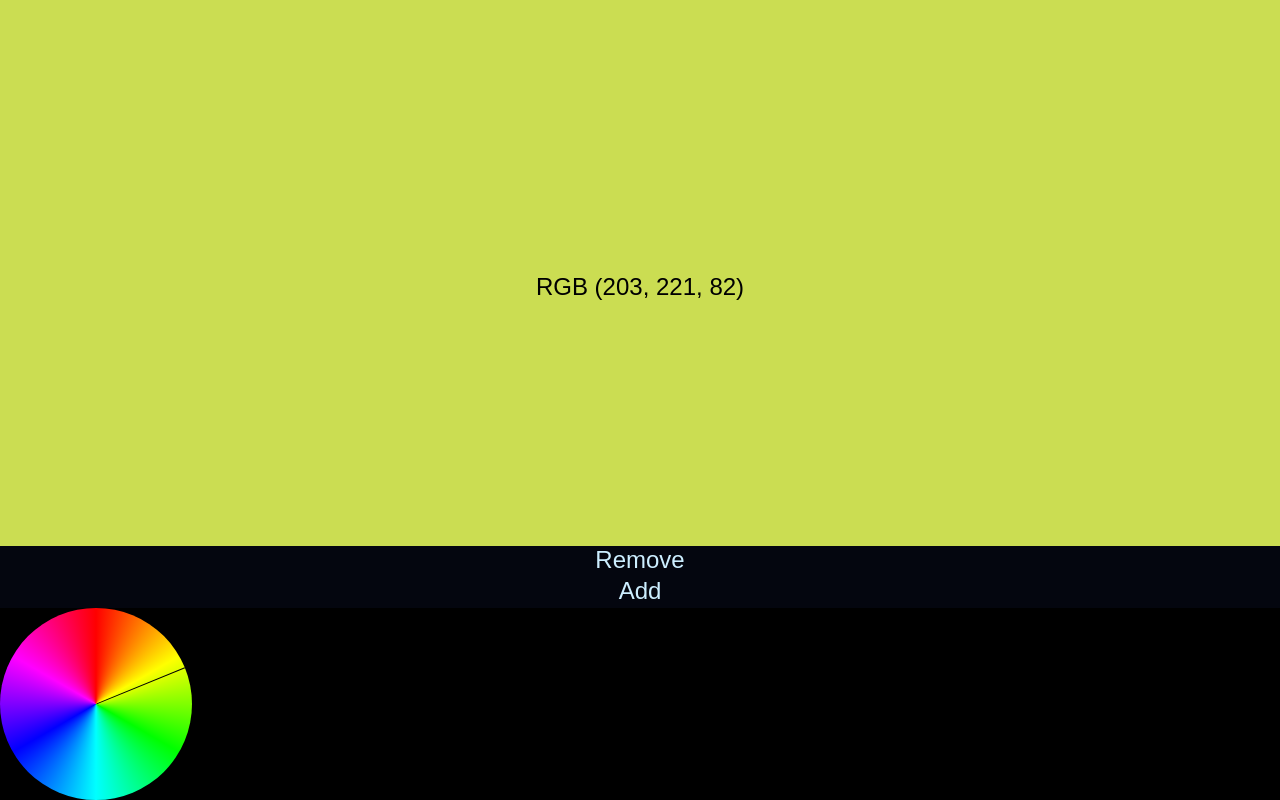
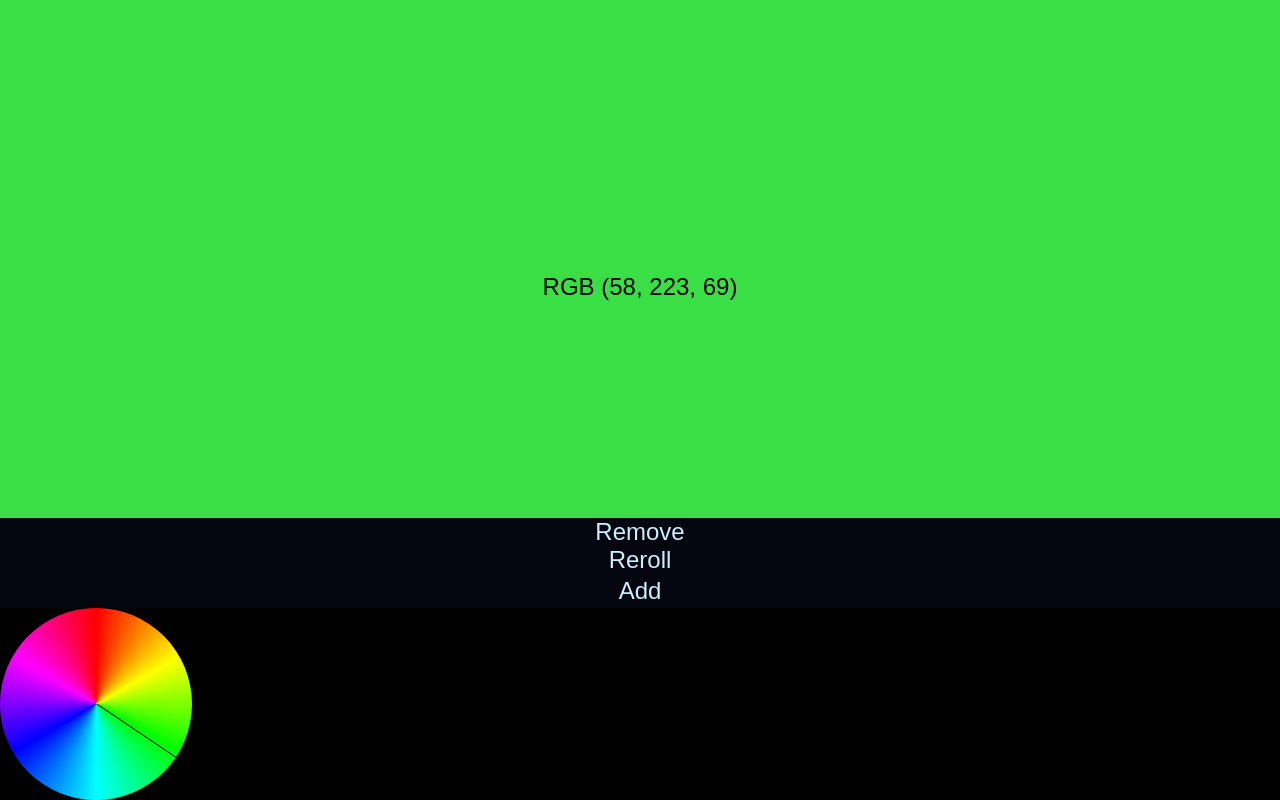
Before and after one commit to soryy708/Palette, a React app: page / in a window 1280 px wide. Both pictures are taken after a click on the button "Add". Built offline with nearby package versions, Linux system fonts and the light colour scheme.

Commit message:
Impl rerolling colors

```diff
--- a/src/app/index.tsx
+++ b/src/app/index.tsx
@@ -4,20 +4,47 @@ import ColorWheel from './wheel';
 import { Color } from './color';
 
 const App: React.FunctionComponent = () => {
-    const [colors, setColors] = useState<Color[]>([]);
+    const [stripes, setStripes] = useState<{color: Color, id: any}[]>([]);
+
+    const generateId = (() => {
+        let autoInc = 0;
+        return () => autoInc++;
+    })();
+    const getRandomColor = (): Color => ({
+        r: Math.floor(Math.random() * 255),
+        g: Math.floor(Math.random() * 255),
+        b: Math.floor(Math.random() * 255),
+    });
 
     return <div className="page flexColumn">
         <div className="pageTop flexColumn">
             <Stripes
-                items={colors}
+                items={stripes}
                 onRemove={itemIndex => {
-                    const item = colors[itemIndex];
-                    setColors(prevColors => {
-                        const index = prevColors.findIndex(it => it === item);
+                    const item = stripes[itemIndex];
+                    setStripes(prevStripes => {
+                        const index = prevStripes.findIndex(it => it.id === item.id);
                         if (index === -1) {
-                            return prevColors;
+                            return prevStripes;
                         }
-                        return [...prevColors.slice(0, index), ...prevColors.slice(index + 1)];
+                        return [...prevStripes.slice(0, index), ...prevStripes.slice(index + 1)];
+                    });
+                }}
+                onReroll={itemIndex => {
+                    const item = stripes[itemIndex];
+                    setStripes(prevStripes => {
+                        const index = prevStripes.findIndex(it => it === item);
+                        if (index === -1) {
+                            return prevStripes;
+                        }
+                        return [
+                            ...prevStripes.slice(0, index),
+                            {
+                                ...prevStripes[index],
+                                color: getRandomColor(),
+                            },
+                            ...prevStripes.slice(index + 1),
+                        ];
                     });
                 }}
             />
@@ -26,10 +53,9 @@ const App: React.FunctionComponent = () => {
             <button
                 type="button"
                 onClick={() => {
-                    setColors(prevColors => [...prevColors, {
-                        r: Math.floor(Math.random() * 255),
-                        g: Math.floor(Math.random() * 255),
-                        b: Math.floor(Math.random() * 255),
+                    setStripes(prevStripes => [...prevStripes, {
+                        id: generateId(),
+                        color: getRandomColor(),
                     }]);
                 }}
                 style={{width: '100%'}}
@@ -37,7 +63,7 @@ const App: React.FunctionComponent = () => {
                 Add
             </button>
             <ColorWheel
-                items={colors}
+                items={stripes.map(stripe => stripe.color)}
                 size='8em'
             />
         </div>
--- a/src/app/stripes/index.tsx
+++ b/src/app/stripes/index.tsx
@@ -3,17 +3,22 @@ import Stripe from './stripe';
 import { Color } from '../color';
 
 type StripesProps = {
-    items?: Color[];
+    items?: {
+        id: any;
+        color: Color;
+    }[];
     onRemove: (itemIndex: number) => void;
+    onReroll: (itemIndex: number) => void;
 };
 
 const Stripes: React.FunctionComponent<StripesProps> = (props: StripesProps) => {
     return <div className="stripes">
         {(props.items || []).map((item, i) =>
             <Stripe
-                key={JSON.stringify(item)}
-                color={item}
+                key={item.id}
+                color={item.color}
                 onRemove={() => props.onRemove(i)}
+                onReroll={() => props.onReroll(i)}
             />
         )}
     </div>;
--- a/src/app/stripes/stripe.tsx
+++ b/src/app/stripes/stripe.tsx
@@ -4,6 +4,7 @@ import { Color, luminanceToPerceivedLightness, colorToLuminance } from '../color
 type StripeProps = {
     color: Color;
     onRemove: () => void;
+    onReroll: () => void;
 };
 
 const Stripe: React.FunctionComponent<StripeProps> = (props: StripeProps) => {
@@ -44,6 +45,14 @@ const Stripe: React.FunctionComponent<StripeProps> = (props: StripeProps) => {
             >
                 Remove
             </button>
+            <button
+                type="button"
+                onClick={() => {
+                    props.onReroll();
+                }}
+            >
+                Reroll
+            </button>
         </div>
     </div>;
 };
--- a/src/style/_stripes.scss
+++ b/src/style/_stripes.scss
@@ -15,7 +15,7 @@
 
         max-width: 0;
         opacity: 0;
-        transition: max-width 0.3s linear, opacity 0.2s ease-out;
+        transition: max-width 0.3s linear, opacity 0.2s ease-out, background-color 0.3s;
         &.active {
             max-width: 100%;
             opacity: 1;
```
